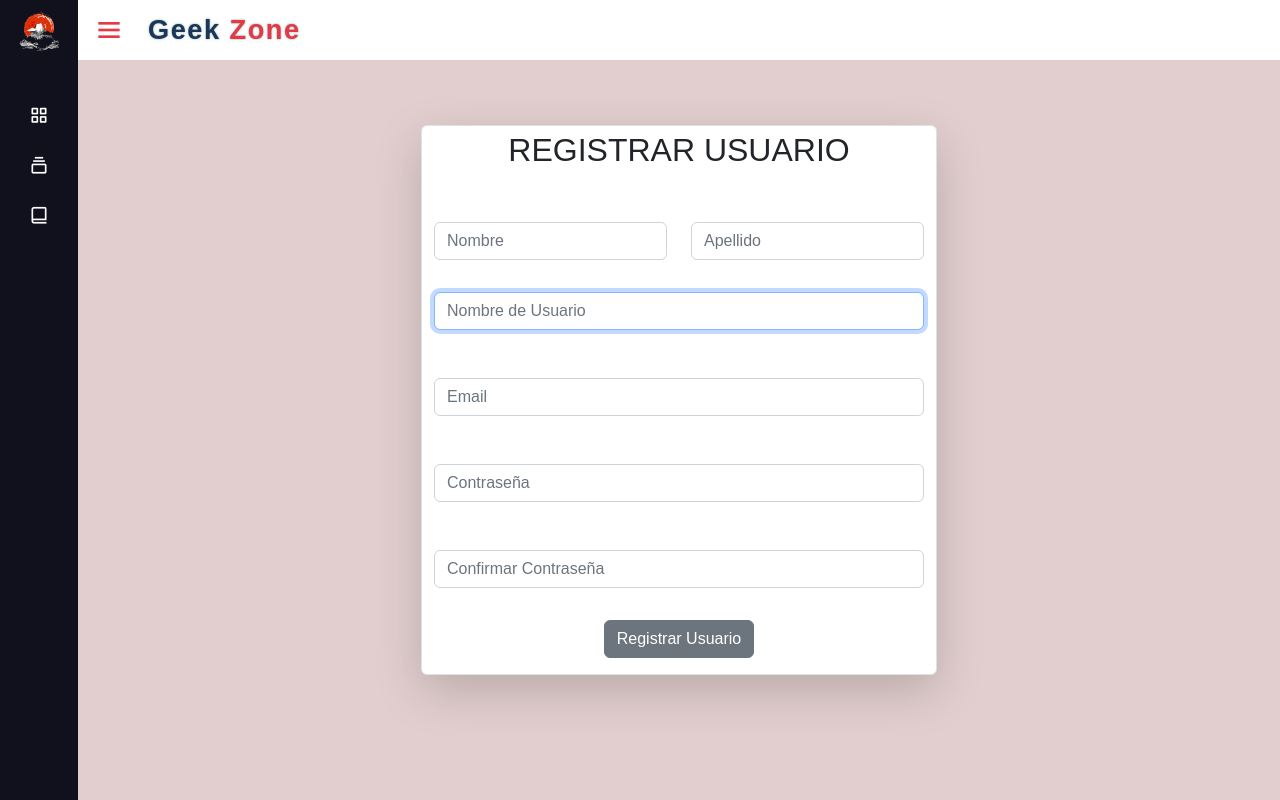
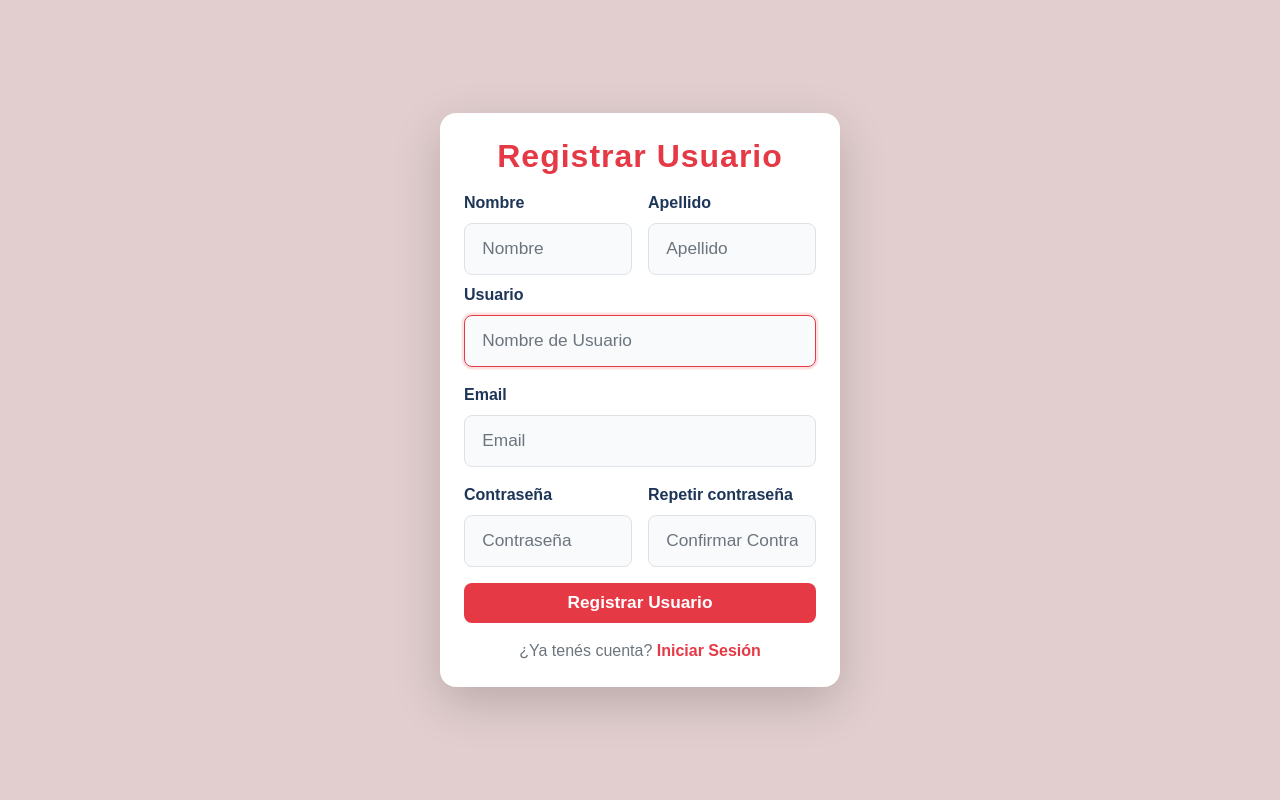
Before and after one commit to ginogiorgi/proyectoCoderFinal, a Django app: page /registerUser/ in a window 1280 px wide. Run offline with Django 4.2, Linux system fonts and the light colour scheme.

Commit message:
Fixed and styled registerUser

```diff
--- a/templates/registerUser.html
+++ b/templates/registerUser.html
@@ -1,43 +1,76 @@
 {% extends "base.html" %}
 {% load static %}
-{% block container%}
-    <div class="position-absolute top-50 start-50 translate-middle">
-        <div class="container border rounded shadow-lg" style="background-color:white">
-            <div class="row">
-                <p class="text-center fs-2">REGISTRAR USUARIO</b> </p>
+{% block navbar %}{% endblock %}
+{% block sidebar %}{% endblock %}
+{% block container %}
+<style>
+  .home-content { display: none !important; }
+</style>
+<div style="position: fixed; inset: 0; min-height: 100vh; min-width: 100vw; background: rgb(226, 206, 206); display: flex; align-items: center; justify-content: center; overflow: hidden; z-index: 1000;">
+    <div class="login-card shadow-lg p-4 rounded-4" style="background: white; max-width: 400px; width: 100%; border: none; margin: 0 auto;">
+        <div class="text-center mb-3">
+            <h2 class="fw-bold mb-2" style="color: #e63946; letter-spacing: 1px;">Registrar Usuario</h2>
         </div>
-            <div class="row justify-content-evenly">
-                <div class="col-sm-12 col-md-12 col-lg-12 col-xl-12 py-3 ">
-                    <div class="text-center">
-                        <form method="POST">{% csrf_token %}
-                            <div class="row py-3">
+        <form method="POST" autocomplete="off">{% csrf_token %}
+            <div class="row g-3 mb-2">
                 <div class="col-md-6">
-                                    {{form.first_name}}
+                    <label class="form-label fw-semibold" style="color: #1d3557;">Nombre</label>
+                    {{ form.first_name }}
                 </div>
                 <div class="col-md-6">
-                                    {{form.last_name}}
+                    <label class="form-label fw-semibold" style="color: #1d3557;">Apellido</label>
+                    {{ form.last_name }}
                 </div>
             </div>
-                            <div class="mb-3 py-3">
-                                {{form.username}}
+            <div class="mb-3">
+                <label class="form-label fw-semibold" style="color: #1d3557;">Usuario</label>
+                {{ form.username }}
             </div>
-                            <div class="mb-3 py-3">
-                                {{form.email}}
+            <div class="mb-3">
+                <label class="form-label fw-semibold" style="color: #1d3557;">Email</label>
+                {{ form.email }}
             </div>
-                            <div class="mb-3 py-3">
-                                {{form.password1}}
+            <div class="row g-3">
+                <div class="col-md-6 mb-3">
+                    <label class="form-label fw-semibold" style="color: #1d3557;">Contraseña</label>
+                    {{ form.password1 }}
                 </div>
-                            <div class="mb-3 py-3">
-                                {{form.password2}}
+                <div class="col-md-6 mb-3">
+                    <label class="form-label fw-semibold" style="color: #1d3557;">Repetir contraseña</label>
+                    {{ form.password2 }}
+                </div>
             </div>
             {% if form.errors %}
-                                <p>Passwords do not match.</p>
+                <div class="alert alert-danger py-2 px-3 mb-3" role="alert">
+                    Las contraseñas no coinciden o hay errores en el formulario.
+                </div>
             {% endif %}
-                            <button type="submit" class="btn btn-secondary">Registrar Usuario</button>
+            <button type="submit" class="btn w-100 fw-bold" style="background-color: #e63946; color: white; border-radius: 8px; font-size: 1.08em;">Registrar Usuario</button>
         </form>
+        <div class="text-center mt-3">
+            <span class="text-muted">¿Ya tenés cuenta?</span>
+            <a href="{% url 'Login' %}" class="fw-semibold" style="color: #e63946; text-decoration: none;">Iniciar Sesión</a>
         </div>
     </div>
 </div>
-        </div>
-    </div>
+<style>
+    .login-card input[type="text"],
+    .login-card input[type="password"],
+    .login-card input[type="email"] {
+        border-radius: 8px;
+        background: #f8fafc;
+        color: #1d3557;
+        font-weight: 500;
+        border: 1px solid #dee2e6;
+        font-size: 1.08em;
+        padding: 0.7em 1em;
+    }
+    .login-card input[type="text"]:focus,
+    .login-card input[type="password"]:focus,
+    .login-card input[type="email"]:focus {
+        border-color: #e63946;
+        box-shadow: 0 0 0 0.15rem rgba(230,57,70,.15);
+        outline: none;
+    }
+</style>
 {% endblock %}
```
Lines whose indentation alone changed are shown as unchanged.
